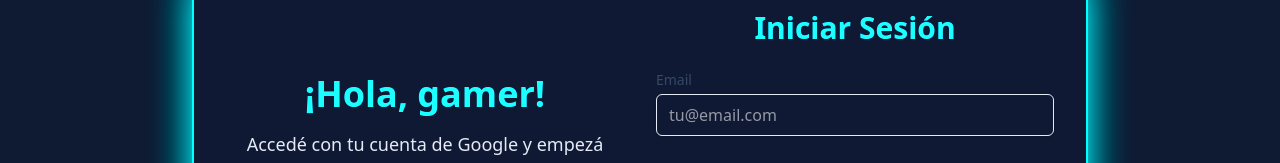
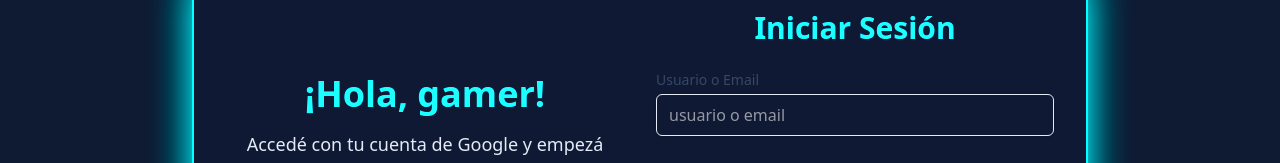
Before and after one commit to YaelAandrada/ecommerce-gamer, a React (Vite) app: page /login in a window 1280 px wide. Shown: the part 300-463 px from the top of the page. Built offline with nearby package versions, Linux system fonts and the light colour scheme.

Commit message:
Ahora se puede iniciar sesion con email o con nombre de usuario

```diff
--- a/src/components/Login.jsx
+++ /dev/null
@@ -1,18 +0,0 @@
-import React from 'react';
-
-const Login = () => {
-  return (
-    <div className="min-h-screen bg-gray-100 py-8">
-      <div className="container mx-auto px-4">
-        <h1 className="text-4xl font-bold text-center text-gray-800 mb-8">
-          🔑 Iniciar Sesión
-        </h1>
-        <p className="text-lg text-gray-600 text-center">
-          Formulario de login para usuarios y administradores.
-        </p>
-      </div>
-    </div>
-  );
-};
-
-export default Login;
--- a/src/components/LoginForm.jsx
+++ b/src/components/LoginForm.jsx
@@ -17,10 +17,14 @@ function LoginForm({ onLogin }) {
   const onSubmit = async (data) => {
     try {
       const users = JSON.parse(localStorage.getItem('users') || '[]');
-      const user = users.find(u => u.email === data.email);
+      const user = users.find(
+        u =>
+          u.email === data.identifier ||
+          u.username === data.identifier
+      );
 
       if (!user) {
-        toast.error('Usuario no encontrado');
+        toast.error('Usuario o email no encontrado');
         return;
       }
 
@@ -55,12 +59,12 @@ function LoginForm({ onLogin }) {
   return (
     <form onSubmit={handleSubmit(onSubmit)} className="space-y-6">
       <Input
-        label="Email"
-        type="email"
-        name="email"
-        placeholder="tu@email.com"
+        label="Usuario o Email"
+        type="text"
+        name="identifier"
+        placeholder="usuario o email"
         register={register}
-        error={errors.email}
+        error={errors.identifier}
       />
 
       <Input
--- a/src/utils/validationSchema.js
+++ b/src/utils/validationSchema.js
@@ -1,7 +1,7 @@
 import {z} from 'zod';
 
 export const loginSchema = z.object({
-    email: z.string().email('Email inválido'),
+    identifier: z.string().min(3,'Email o Usuario inválido'),
     password: z.string().min(6, 'La contraseña debe tener al menos 6 caracteres'),
 });
 
```
